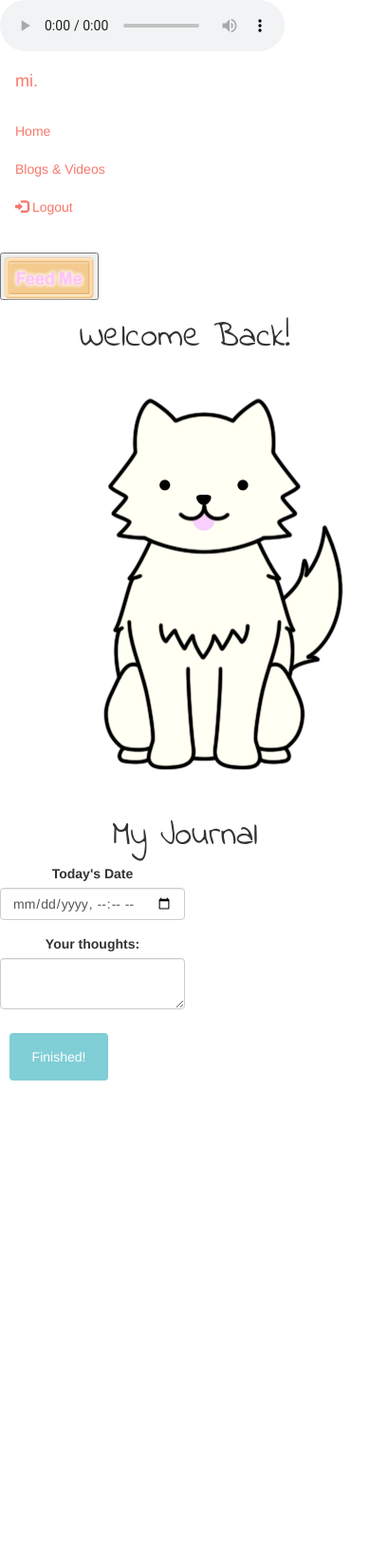
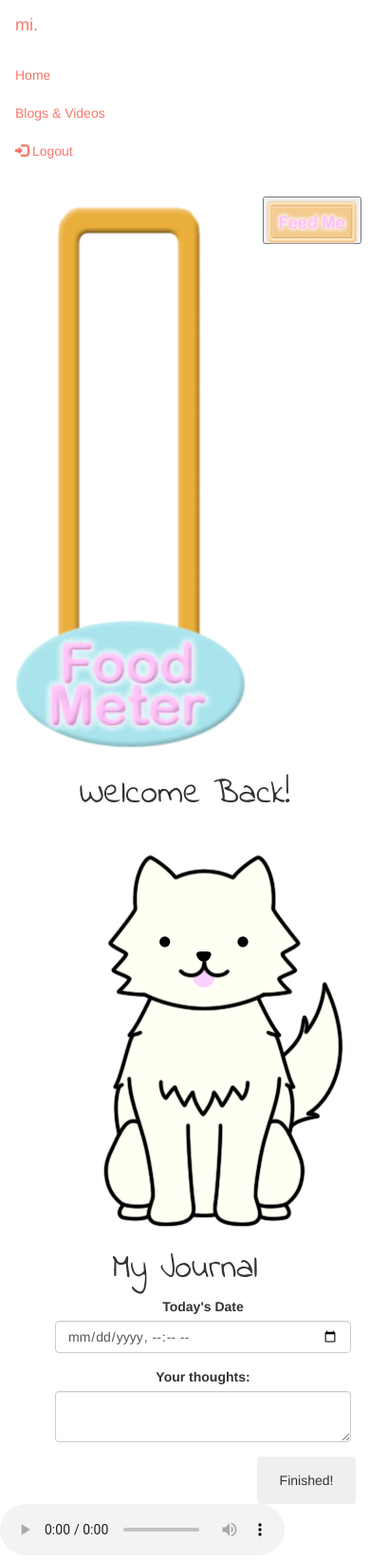
Before and after one commit to sarmsaad/pet-friends, a PHP site: page /journal/member.php in a window 390 px wide; the page is wider, and only the part inside the window is pictured. Shown: that part at 95% size. Before the commit the page ends 1138 px from the top of that part, so only its background shows below. Run offline with PHP 8.4, Linux system fonts and the light colour scheme; some libraries are stand-ins or nearby versions.

Commit message:
finished layout of dashboard

```diff
--- a/member.php
+++ b/member.php
@@ -25,10 +25,7 @@
 </head>
 <body>
 
-    <audio controls>
-		<source src="Beautiful_and_Relaxing_Piano_Music.mp3" type="audio/mp3">
-	Your browser does not support the audio element.
-	</audio>
+
 
 <nav class="navbar navbar-light bg-faded">
   <div class="container-fluid">
@@ -44,7 +41,8 @@
 </nav>
 
 <div class  = "row">
-  <div class  = "col-md-4">
+  <div class  = "col-md-2" id  = "righttbar">
+    <img src = "foodCounter.png" id = "count">
     <button id="close-image" onclick='eatMode()'><img src="FeedButton.png"></button>
   </div>
 
@@ -57,7 +55,7 @@
 
 
 
-  <div class  = "col-md-4">
+  <div class  = "col-md-6">
     <h1>My Journal</h1>
     <form id = 'journal'>
       <div class="form-group">
@@ -69,7 +67,12 @@
           <textarea class="form-control" id="message-text"></textarea>
           </div>
     </form>
-    <button type="button" class="btn btn-primary">Finished!</button>
+    <div id  = "fromm">
+      <button type="button" class="btn" id  = "formbtn">Finished!</button>
+      <audio controls>
+      <source src="Beautiful_and_Relaxing_Piano_Music.mp3" type="audio/mp3">
+      </audio>
+    </div>
   </div>
 </div>
 
--- a/style.css
+++ b/style.css
@@ -2,7 +2,9 @@
 Author: Javed Ur Rehman
 Website: http://www.allphptricks.com/
 */
-
+body{
+	overflow-x: hidden;
+}
 #logreg{
 	padding-top: 50px;
 }
@@ -12,8 +14,10 @@
 }
 
 #journal{
-	width:50%;
+	width:80%;
 	text-align: center;
+	margin-right: 20px;
+	float: right;
 }
 
 #dog{
@@ -28,8 +32,14 @@
   z-index: -100;
 
 }
+#canvas{
+	float:left;
+	padding: 0px;
+	margin-right: 20px;
+}
 
 button {
+	margin-top: 20px;
     display: inline-block;
     height: 50px;
     padding: 0;
@@ -44,6 +54,26 @@
     width: 100px;
 }
 
+#count{
+	width:70%;
+	float:center;
+	height: auto;
+}
+
+#fromm{
+float: right;
+padding-right: 15px;
+
+}
+
+#righttbar{
+	float:center;
+
+}
+
+#formbtn{
+	 float: right;
+}
 
 #regg{
  margin-left: 0px;
```
